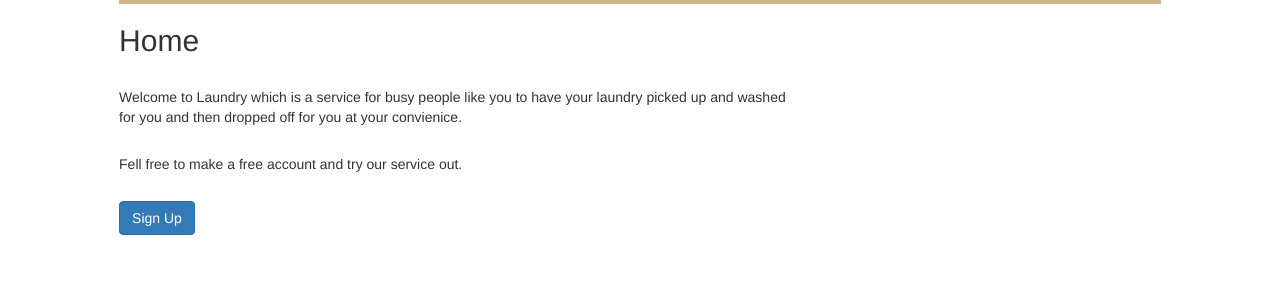
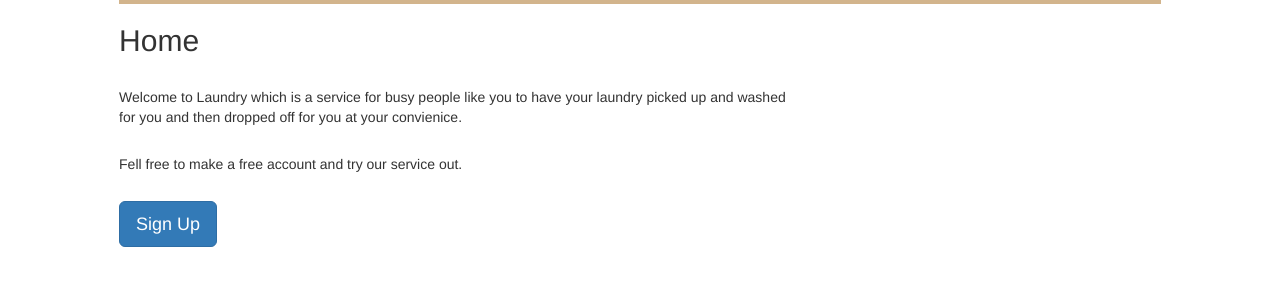
Before and after one commit to TylerTomasello/itmd567, a Flask app: page / in a window 1280 px wide. Shown: the part 173-473 px from the top of the page. Run offline with Flask 2, Linux system fonts and the light colour scheme; some libraries are stand-ins or nearby versions.

Commit message:
fix button size

```diff
--- a/templates/index.html
+++ b/templates/index.html
@@ -4,7 +4,7 @@
     <title>Laundry</title>
     <meta charset="utf-8" />
     <meta name="viewport" content="width=device-width, initial-scale=1.0, shrink-to-fit=no" />
-    <link rel="stylesheet" href="screen.css" />
+    <link rel="stylesheet" href="../screen.css" />
 
     <script src="https://cdn.jsdelivr.net/npm/vue@2.5.16/dist/vue.js"></script>
     <script src="https://unpkg.com/vue-router/dist/vue-router.js"></script>
@@ -38,7 +38,7 @@
           Fell free to make a free account and try our service out.
         </p>
 
-        <button type="button" class="btn btn-primary">Sign Up</button>
+        <button type="button" class="btn btn-primary btn-lg">Sign Up</button>
       </article>
     </main>
     <footer id="footer">
```
